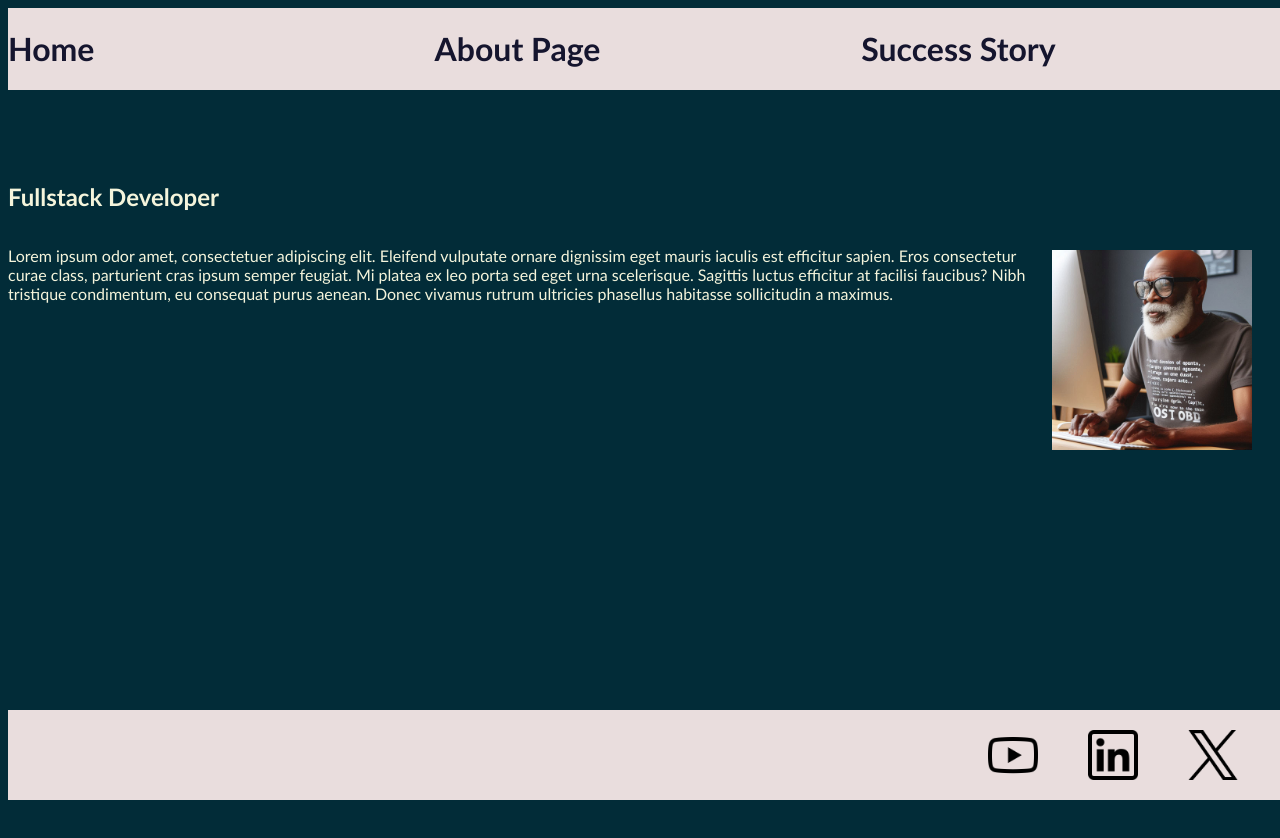
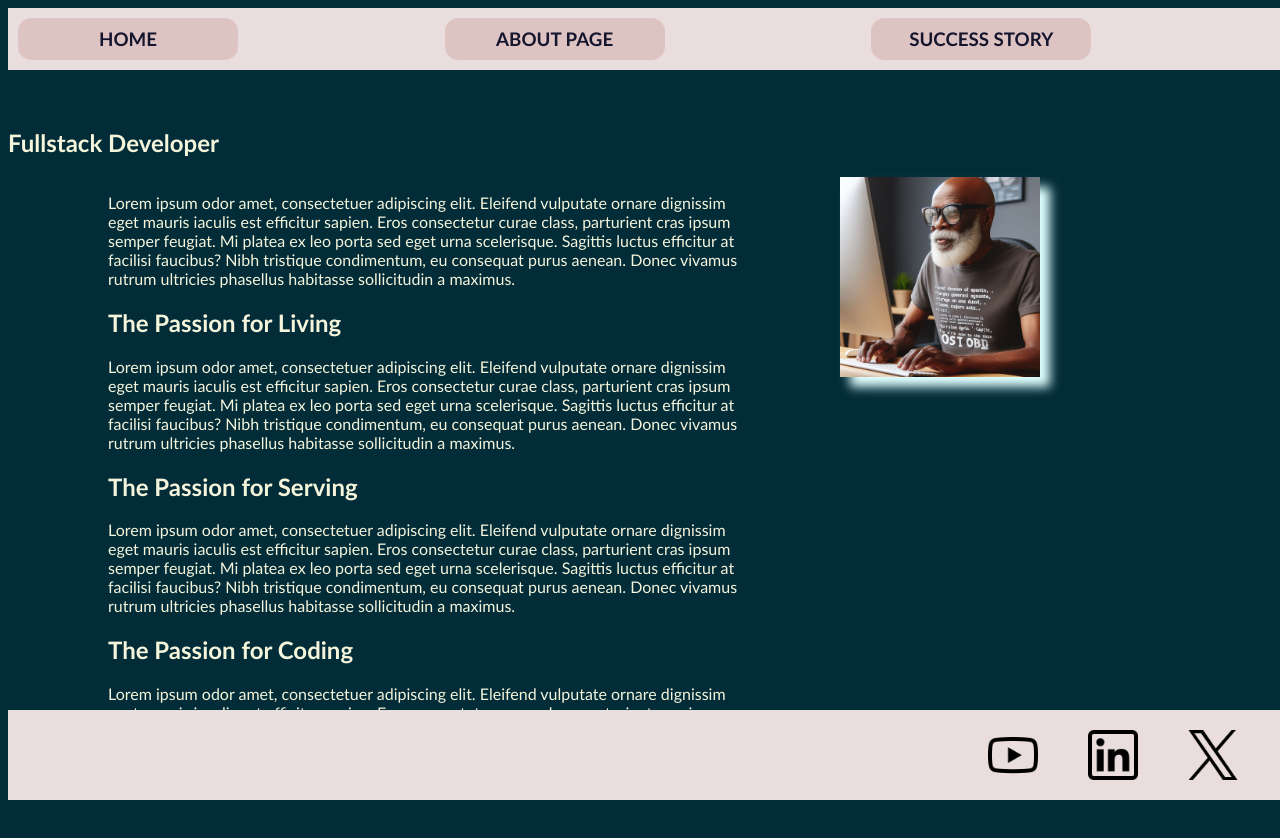
Before and after one commit to TekTeg/Personal-website, a plain HTML site: page index.html in a window 1280 px wide. Before the commit the page ends 800 px from the top, so only its background shows below. Drawn offline with Linux system fonts and the light colour scheme.

Commit message:
Web page content view corrected

```diff
--- a/index.html
+++ b/index.html
@@ -5,28 +5,49 @@
     </title>
     <link rel="stylesheet" href="style.css">
   </head>
-  <body>
+  <body id="body-index">
       <header>
         <div id="menu">
-        <div class="menu"><h1><a href="index.html" >Home</a></h1></div>
-        <div class="menu"><h1><a href="about.html">About Page</a></h1></div>
-        <div class="menu"><h1><a href="portfolio.html">Success Story</a></h1></div>
+        <div class="menu"><h3 class="menu-item"><a href="index.html">HOME</a></h3></div>
+        <div class="menu" ><h3 class="menu-item"><a href="about.html">ABOUT PAGE</a></h3></div>
+        <div class="menu"><h3 class="menu-item"><a href="portfolio.html">SUCCESS STORY</a></h3></div>
       </div>
       </header>
     <main>
       <section >
       <h2 id="header-gap">Fullstack Developer</h2>
       <div id="landing">
-        <div>
+        <div style="width:50%;padding-left:100px;">
         <P>Lorem ipsum odor amet, consectetuer adipiscing elit. Eleifend vulputate
           ornare dignissim eget mauris iaculis est efficitur sapien. Eros consectetur
           curae class, parturient cras ipsum semper feugiat. Mi platea ex leo porta sed
           eget urna scelerisque. Sagittis luctus efficitur at facilisi faucibus? Nibh tristique
           condimentum, eu consequat purus aenean. Donec vivamus rutrum ultricies phasellus habitasse
           sollicitudin a maximus.</P>
+          <h2>The Passion for Living</h2>
+          <P>Lorem ipsum odor amet, consectetuer adipiscing elit. Eleifend vulputate
+            ornare dignissim eget mauris iaculis est efficitur sapien. Eros consectetur
+            curae class, parturient cras ipsum semper feugiat. Mi platea ex leo porta sed
+            eget urna scelerisque. Sagittis luctus efficitur at facilisi faucibus? Nibh tristique
+            condimentum, eu consequat purus aenean. Donec vivamus rutrum ultricies phasellus habitasse
+            sollicitudin a maximus.</P>
+            <h2>The Passion for Serving</h2>
+          <P>Lorem ipsum odor amet, consectetuer adipiscing elit. Eleifend vulputate
+            ornare dignissim eget mauris iaculis est efficitur sapien. Eros consectetur
+            curae class, parturient cras ipsum semper feugiat. Mi platea ex leo porta sed
+            eget urna scelerisque. Sagittis luctus efficitur at facilisi faucibus? Nibh tristique
+            condimentum, eu consequat purus aenean. Donec vivamus rutrum ultricies phasellus habitasse
+            sollicitudin a maximus.</P>
+            <h2>The Passion for Coding</h2>
+          <P>Lorem ipsum odor amet, consectetuer adipiscing elit. Eleifend vulputate
+            ornare dignissim eget mauris iaculis est efficitur sapien. Eros consectetur
+            curae class, parturient cras ipsum semper feugiat. Mi platea ex leo porta sed
+            eget urna scelerisque. Sagittis luctus efficitur at facilisi faucibus? Nibh tristique
+            condimentum, eu consequat purus aenean. Donec vivamus rutrum ultricies phasellus habitasse
+            sollicitudin a maximus.</P>
       </div>
-      <div style="padding: 20px;">
-        <img src="coder.jpeg" width="200px" height="200px">
+      <div style="padding-left: 100px;" >
+        <img src="coder.jpeg" width="200px" height="200px" style="box-shadow: 10px 10px 10px lightcyan;">
       </div>
       </div>
       </section>
--- a/style.css
+++ b/style.css
@@ -10,10 +10,13 @@ a:hover{color:#728e9e}
 a:link{color: rgb(21, 21, 46);text-decoration: none;}
 footer{background-color: rgb(233, 221, 221);display: flex;justify-content: right; position: fixed; width:100%; bottom: 0px;}
 .foot{padding-right:50px}
-#header-gap{padding-top: 10cap;}
-/* main{background-color: rgb(2, 44, 56);} */
-body{background-color: rgb(2, 44, 56);}
+/* #header-gap{padding-top: 10cap; padding-left: 100px;} */
+main{padding-top: 100px;}
+#body-index{background-color: rgb(2, 44, 56); margin-bottom:100px}
+#body-about{background-color: rgb(42, 100, 117);margin-bottom:100px}
+#body-port{background-color: rgb(20, 87, 50);margin-bottom:100px}
 p,h3,h2 {color:beige}
 .menu{display:flex; padding: 0; width: 33.33%;}
-#menu{background-color: rgb(233, 221, 221);display:flex  ;width:100%; height: auto; position: fixed; margin-top: 0;}
+#menu{background-color: rgb(233, 221, 221);display:flex;width:100%; height: auto; position: fixed; margin-top: 0;}
 h2 {display:flex; }
+.menu-item{ border-radius:1cap;text-align: center; width: 200px; padding: 10px;margin: 10px; background-color: rgb(222, 195, 195);"}
```
Also changed, not shown: about.html (+5 -5 lines), portfolio.html (+5 -5 lines), Logo.png (added).
